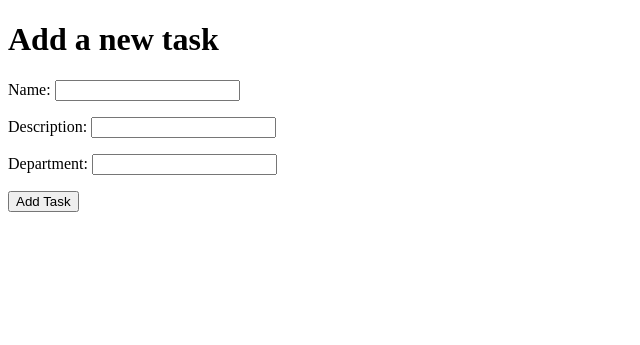
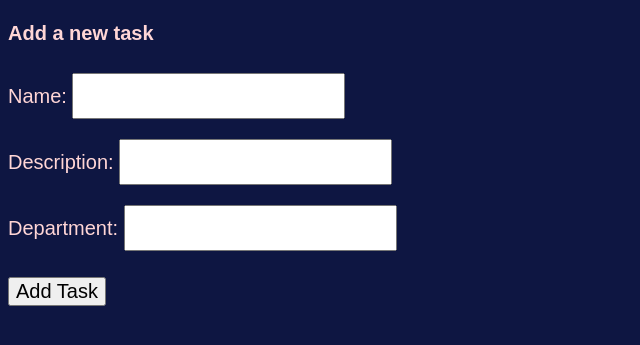
Before and after one commit to TigerHacksDC/HoyaHacks2023, a Flask app: page /task in a window 1280 px wide. Shown: the top 345 px of the page, without its empty margins (0-640 px from the left). Run offline with Flask 2, Linux system fonts and the light colour scheme.

Commit message:
Changes by alrah

```diff
--- a/app.py
+++ b/app.py
@@ -7,7 +7,7 @@ from wtforms.validators import InputRequired, Length
 
 app = Flask(__name__)
 
-app.config['SECRET_KEY'] = app.config.from_pyfile('config.py')
+app.config['SECRET_KEY'] = 'sifhuiaohfuiahZUFHQDULFCHASE32847870R2R2DUHCUOASDHNVUOSADHVUIHDSAUIVBALIVC'
 
 class EditTask(FlaskForm):
     hidden = HiddenField('hidden')
--- a/static/task.css
+++ b/static/task.css
@@ -0,0 +1,15 @@
+
+* {
+	font-size:20px;
+	line-height:200%;
+    font-family: Arial, Helvetica, sans-serif;
+}
+
+body {
+    color: #ffd6d6;
+    background-color: #0e1642; /* light pink */
+}
+#task {
+    border : 1px solid #ffd6d6;
+    border-radius: 10px;
+}
--- a/templates/task.html
+++ b/templates/task.html
@@ -25,7 +25,7 @@
         <p>{{ item.description }}</p>
         <p>{{ item.department.name }}</p>
         <form action="" method = "POST">
-            <input type="hidden" id="index" name="index" value="{{ loop.index }}" size = "10">
+            <input type="hidden" id="index" name="index" value="{{ loop.index }}">
             <p >Edit {{ edit.hidden_tag() }} {{ edit.select }} {{ edit.field }} {{ edit.submit }}</p>
         </form>
         <form action="" method = "POST">
```
